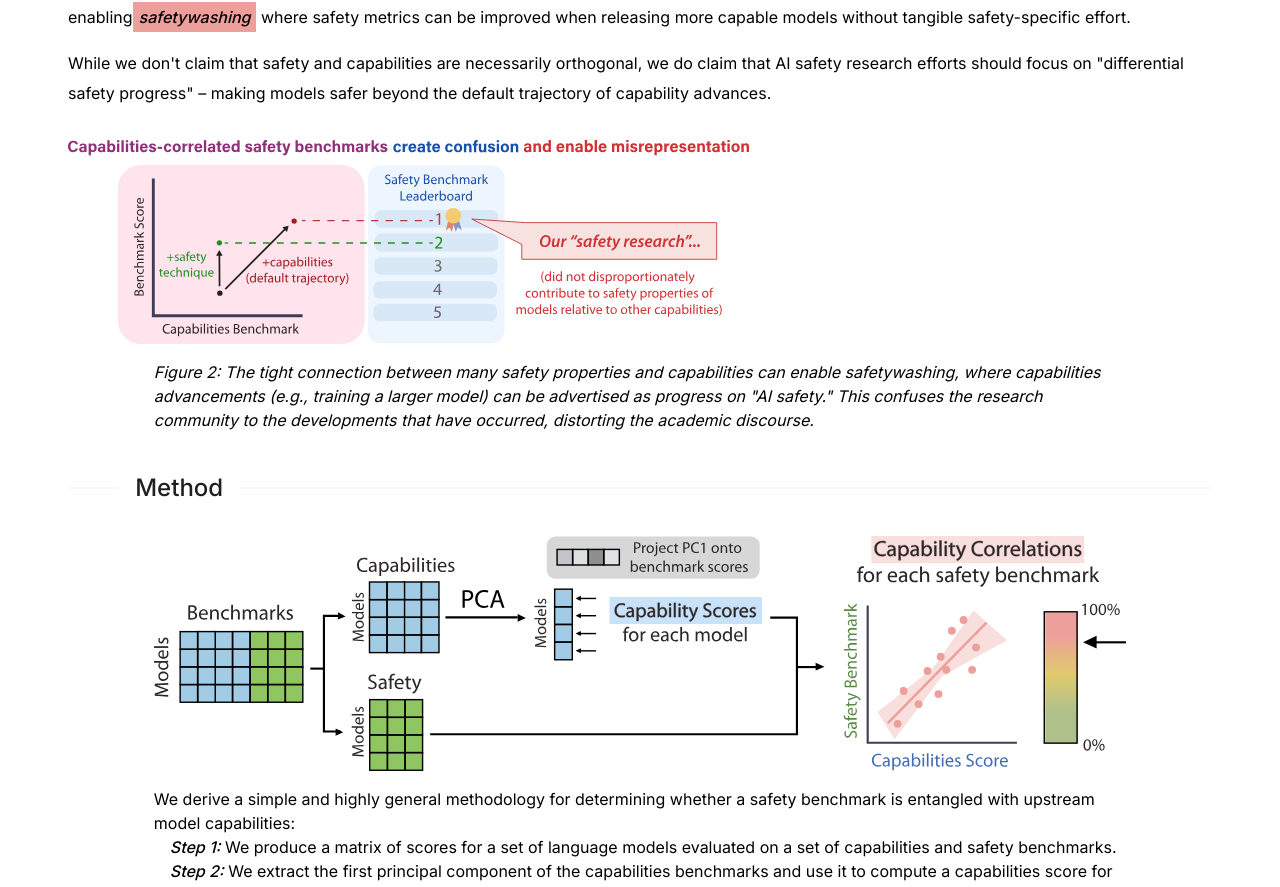
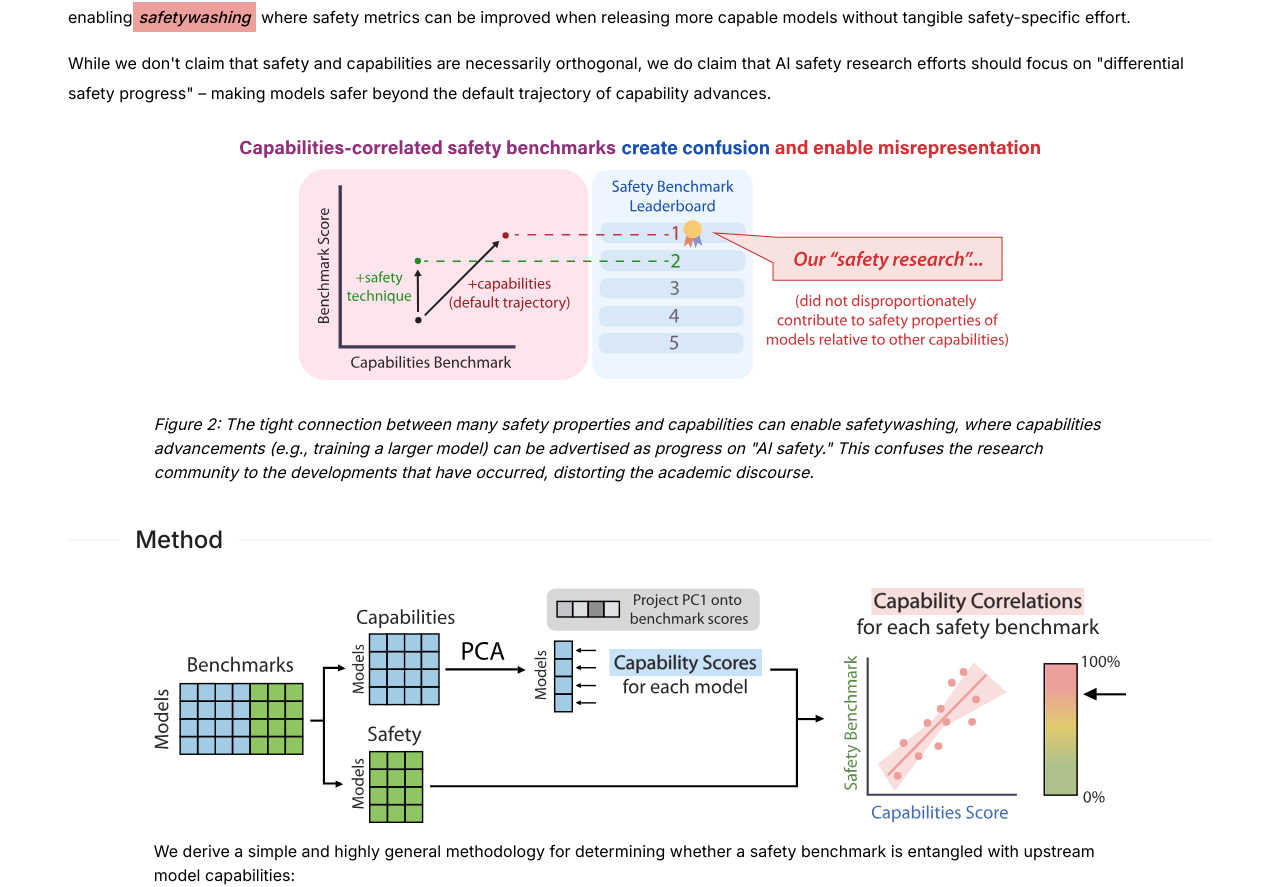
Before and after one commit to justinphan3110cais/safetywashing_website, a React (Create React App) app: page / in a window 1280 px wide. Shown: the part 1197-2084 px from the top of the page. Built offline with nearby package versions, Linux system fonts and the light colour scheme.

Commit message:
Update index.jsx

```diff
--- a/src/components/body/index.jsx
+++ b/src/components/body/index.jsx
@@ -87,7 +87,7 @@ const BodyPage = () => {
             While we don't claim that safety and capabilities are necessarily orthogonal, we do claim that AI safety research efforts should focus on "differential safety progress" – making models safer beyond the default trajectory of capability advances.
           </p>
           <div className="mt-8 mb-2">
-            <div className="text-sm sm:text-base italic text-left mt-4 max-w-[85%]">
+            <div className="mt-8 mb-8 flex flex-col items-center">
               <div className="w-full md:w-[70%]">
                 <img
                   src="images/safetywashing_explanation.svg"
```
